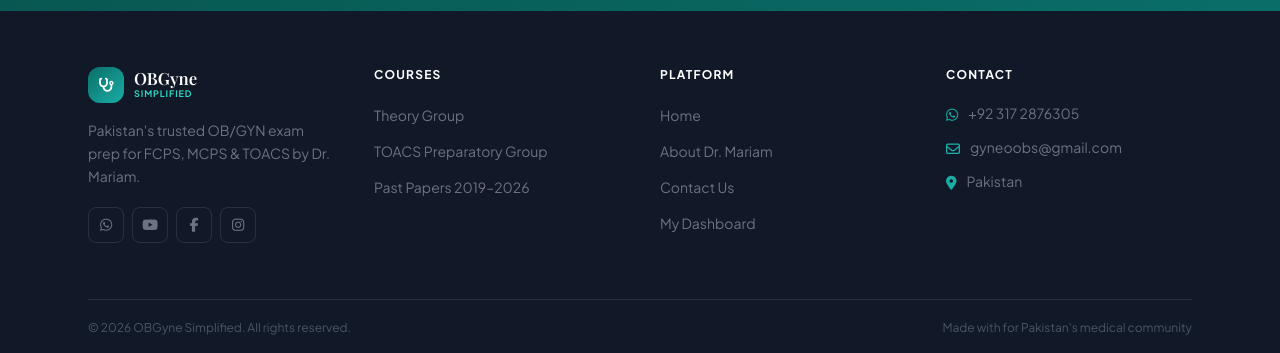
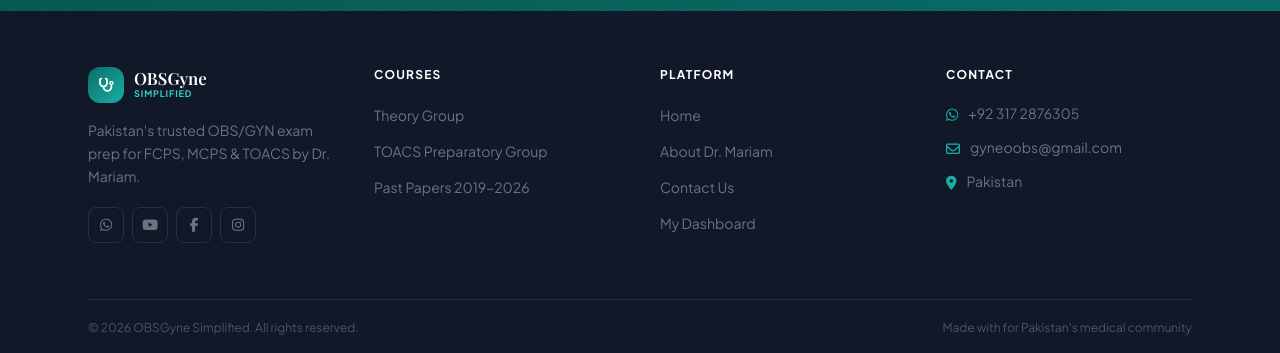
Before and after one commit to mrsheraz33/Obgyne-Frontend, a React (Vite) app: page / in a window 1280 px wide. Shown: the part 5079-5432 px from the top of the page. Built offline with nearby package versions, Linux system fonts and the light colour scheme; a web font is replaced by a local one.

Commit message:
Update Footer.jsx

```diff
--- a/src/components/layout/Footer.jsx
+++ b/src/components/layout/Footer.jsx
@@ -20,12 +20,12 @@
               <i className="fa-solid fa-stethoscope text-white text-sm"/>
             </div>
             <div>
-              <div className="font-display font-semibold text-[1.05rem] text-white leading-none">OBGyne</div>
+              <div className="font-display font-semibold text-[1.05rem] text-white leading-none">OBSGyne</div>
               <div className="text-[9px] font-bold text-teal-400 uppercase tracking-widest">Simplified</div>
             </div>
           </div>
           <p className="text-sm leading-relaxed mb-5 text-gray-500 max-w-xs">
-            Pakistan's trusted OB/GYN exam prep for FCPS, MCPS & TOACS by Dr. Mariam.
+            Pakistan's trusted OBS/GYN exam prep for FCPS, MCPS & TOACS by Dr. Mariam.
           </p>
           <div className="flex gap-2">
             {SOCIALS.map((s,i) => (
@@ -94,7 +94,7 @@
 
       {/* Bottom */}
       <div className="py-5 flex flex-wrap items-center justify-between gap-3 text-xs text-gray-600">
-        <span>© {new Date().getFullYear()} OBGyne Simplified. All rights reserved.</span>
+        <span>© {new Date().getFullYear()} OBSGyne Simplified. All rights reserved.</span>
         <span>Made with for Pakistan's medical community</span>
       </div>
     </div>
```
